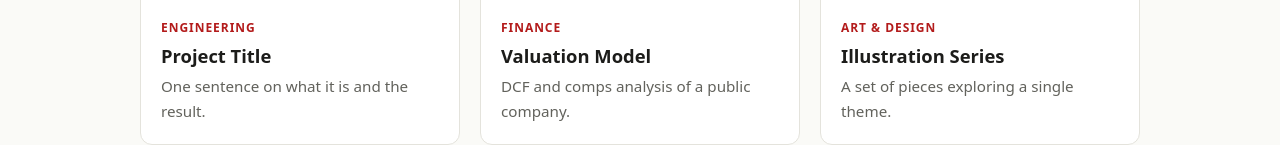
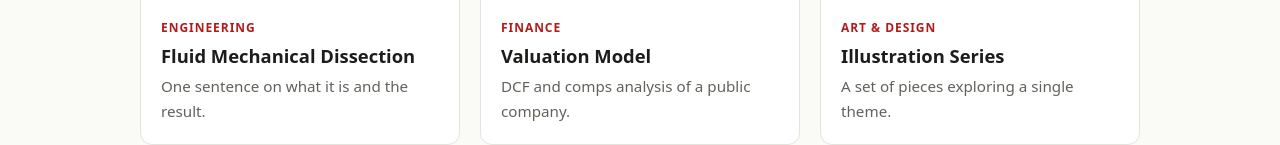
Before and after one commit to MateoGarces497/MateoGarces497.github.io, a plain HTML site: page index.html in a window 1280 px wide. Shown: the part 1510-1655 px from the top of the page. Drawn offline with Linux system fonts and the light colour scheme.

Commit message:
Update project title to 'Fluid Mechanical Dissection'

```diff
--- a/index.html
+++ b/index.html
@@ -89,7 +89,7 @@
             <img src="assets/images/project-1.jpg" alt="Project 1 preview" loading="lazy">
             <div class="card-body">
               <span class="tag">Engineering</span>
-              <h3>Project Title</h3>
+              <h3>Fluid Mechanical Dissection</h3>
               <p>One sentence on what it is and the result.</p>
             </div>
           </a>
```
